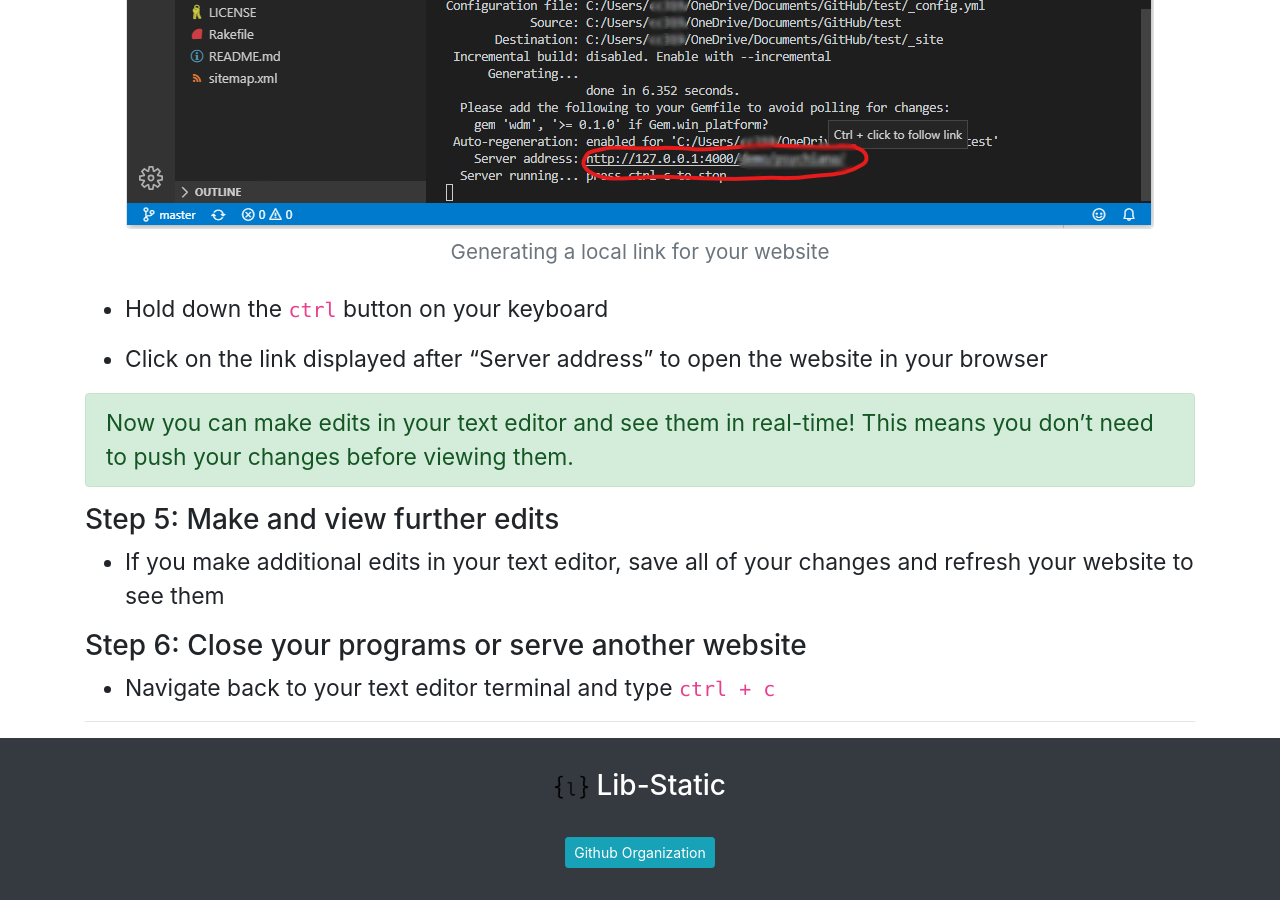
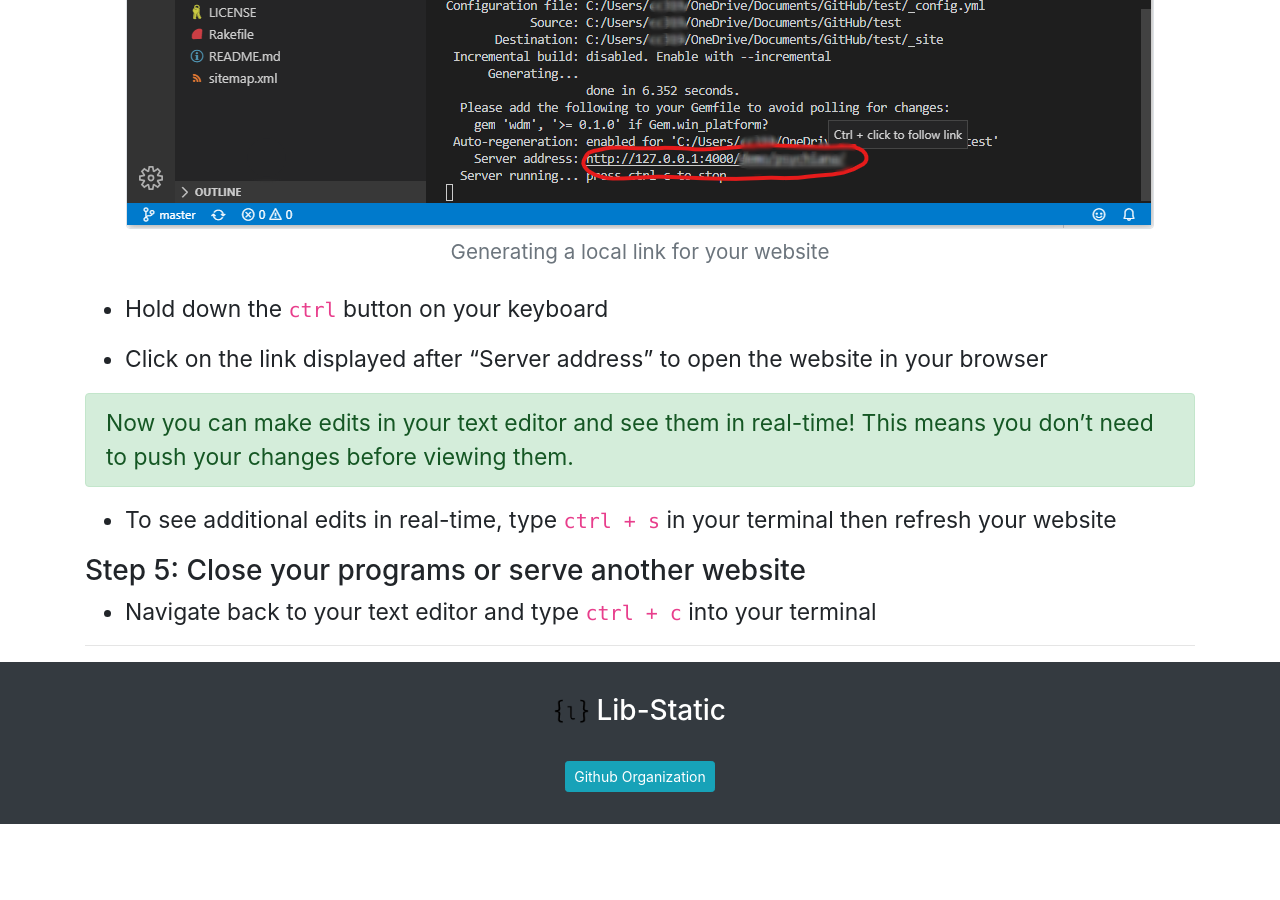
Before and after one commit to lib-static/howto, a Jekyll site: the page built from howtos/generatingsite.md, in a window 1280 px wide and 900 px high, scrolled down 2186 px. Built offline with Jekyll 4.4.1, drawn with Linux system fonts in a browser that asks for light colours; after the commit the page ends 3010 px from its top, so only the background shows below that.

Commit message:
update step 4 and 5

```diff
--- a/howtos/generatingsite.md
+++ b/howtos/generatingsite.md
@@ -41,10 +41,8 @@ Generating website code in your text editor allows you to see your edits in real
 {:.alert .alert-success}
 Now you can make edits in your text editor and see them in real-time! This means you don't need to push your changes before viewing them.
 
-### Step 5: Make and view further edits
+- To see additional edits in real-time, type `ctrl + s` in your terminal then refresh your website
 
-- If you make additional edits in your text editor, save all of your changes and refresh your website to see them
+### Step 5: Close your programs or serve another website
 
-### Step 6: Close your programs or serve another website
-
-- Navigate back to your text editor terminal and type `ctrl + c`
+- Navigate back to your text editor and type `ctrl + c` into your terminal
```
